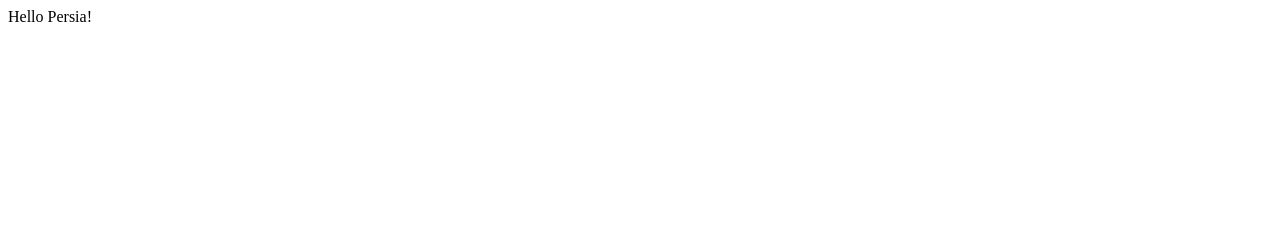
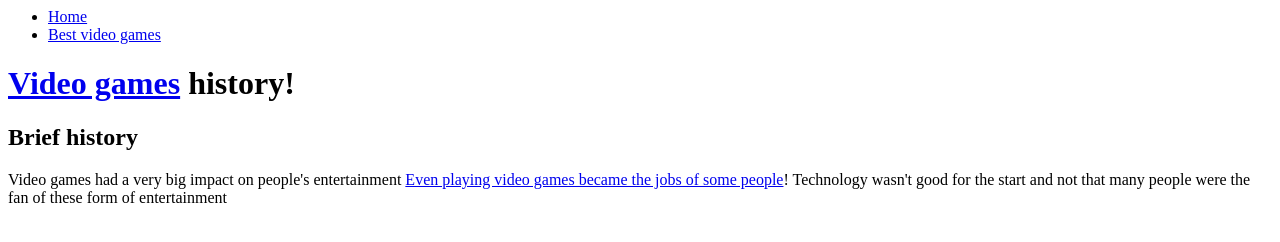
Before and after one commit to persiangangasta/persiangangasta.github.io, a plain HTML site: page index.html in a window 1280 px wide. Drawn offline with Linux system fonts and the light colour scheme.

Commit message:
video games

```diff
--- a/index.html
+++ b/index.html
@@ -1 +1,16 @@
-Hello Persia!
+<head>
+	<title>Video games!</title>
+</head>
+
+<body>
+	<nav>
+		<ul>
+			<li><a href="index.html">Home</a></li>
+			<li><a href="funnyNames.html">Best video games</a></li>
+		</ul>
+	</nav>
+
+	<h1><a href="https://www.youtube.com/watch?v=GoyGlyrYb9c">Video games</a> history!</h1>
+
+	<h2>Brief history</h2>
+	<p>Video games had a very big impact on people's entertainment <a href="#reasons">Even playing video games became the jobs of some people</a>! Technology wasn't good for the start and not that many people were the fan of these form of entertainment</p>
--- /dev/null
+++ b/pourya.css
@@ -0,0 +1,15 @@
+p {
+	color:black;
+}
+
+body{
+	background-color: #679933
+}
+
+h1 {
+	color:red;
+	font-family : verdana, arial, san-serif;
+	padding-left: 100px;
+	border-width : 2px;
+	border-style : 2px;
+}
```
